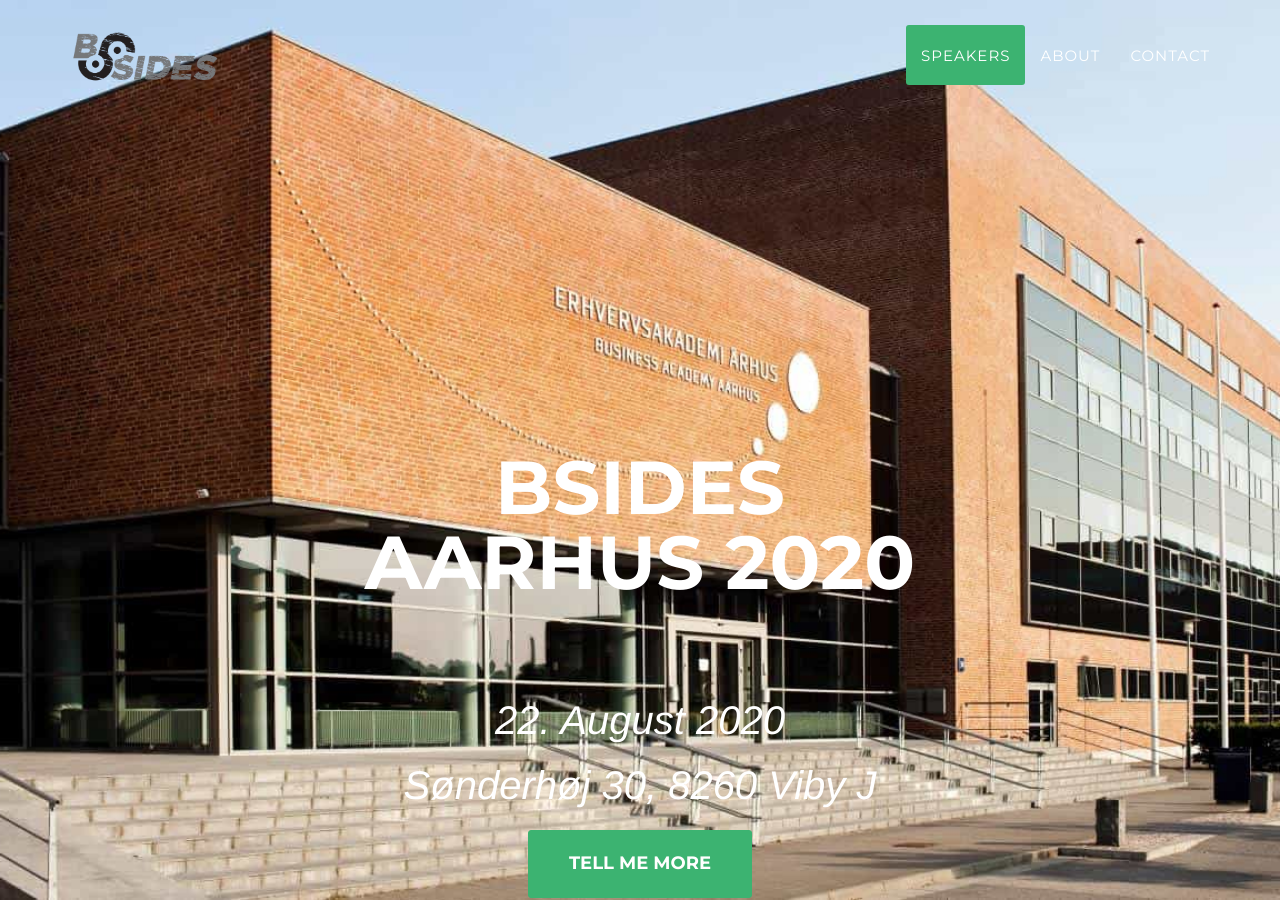
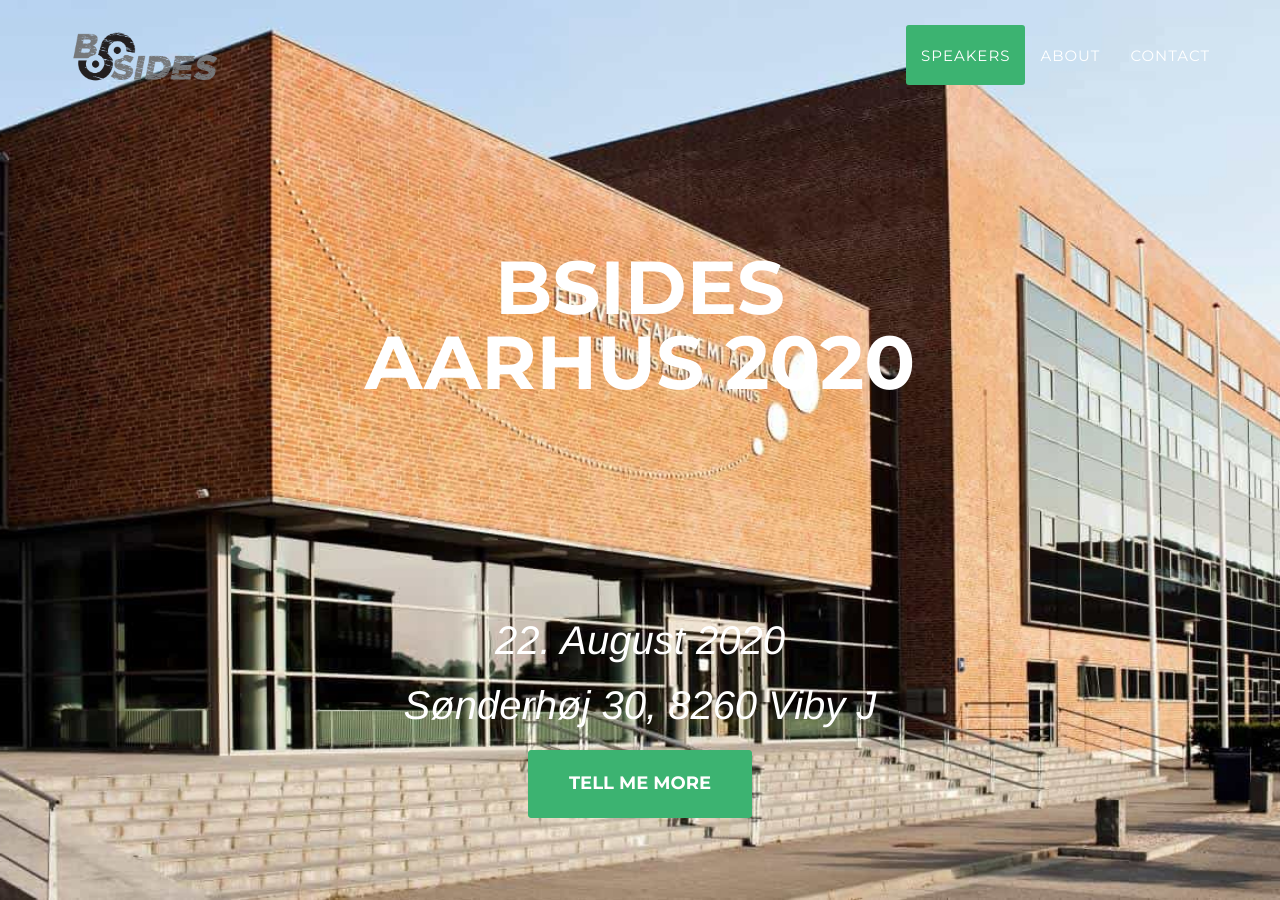
Before and after one commit to BSides-Aarhus/2020-Website, a Jekyll site: the page built from index.html, in a window 1280 px wide and 900 px high. Built offline with Jekyll 4.4.1, drawn with Linux system fonts in a browser that asks for light colours; some web fonts are replaced.

```diff
--- a/_includes/2020_css/agency.css
+++ b/_includes/2020_css/agency.css
@@ -372,7 +372,7 @@
 
 @media(min-width:768px) {
     header .intro-text {
-        padding-top: 450px;
+        padding-top: 250px;
         padding-bottom: 200px;
     }
 
--- a/_layouts/2020_home.html
+++ b/_layouts/2020_home.html
@@ -12,7 +12,7 @@
     <header>
         <div class="container">
             <div class="intro-text">
-                <div class="intro-heading" style="padding-bottom: 50px;">
+                <div class="intro-heading" style="padding-bottom: 170px;">
 	                <!--<img src="/css/2020_style/img/logos/Bsides-Logo-No-City.png" width="900px" alt="BSides Aarhus"/>-->
 	                BSides<br />Aarhus 2020<br />
 	            </div>
```
